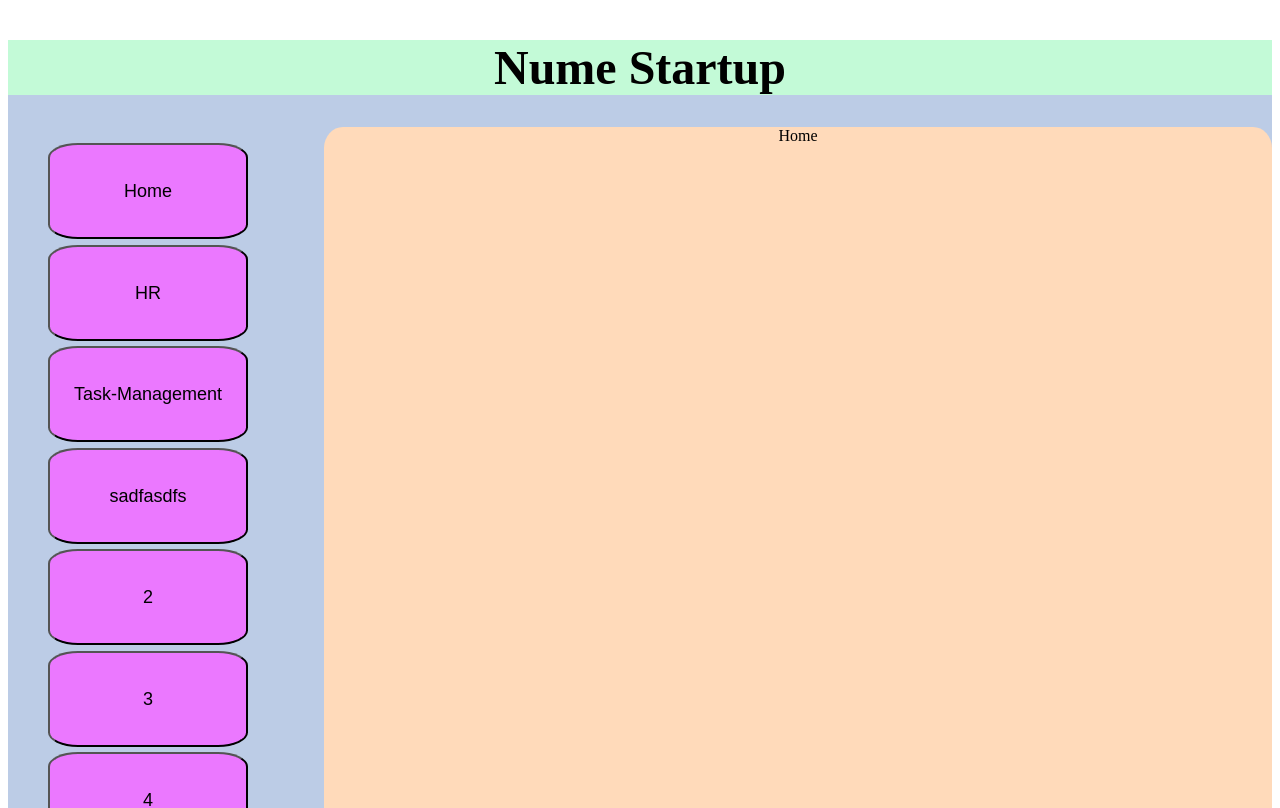
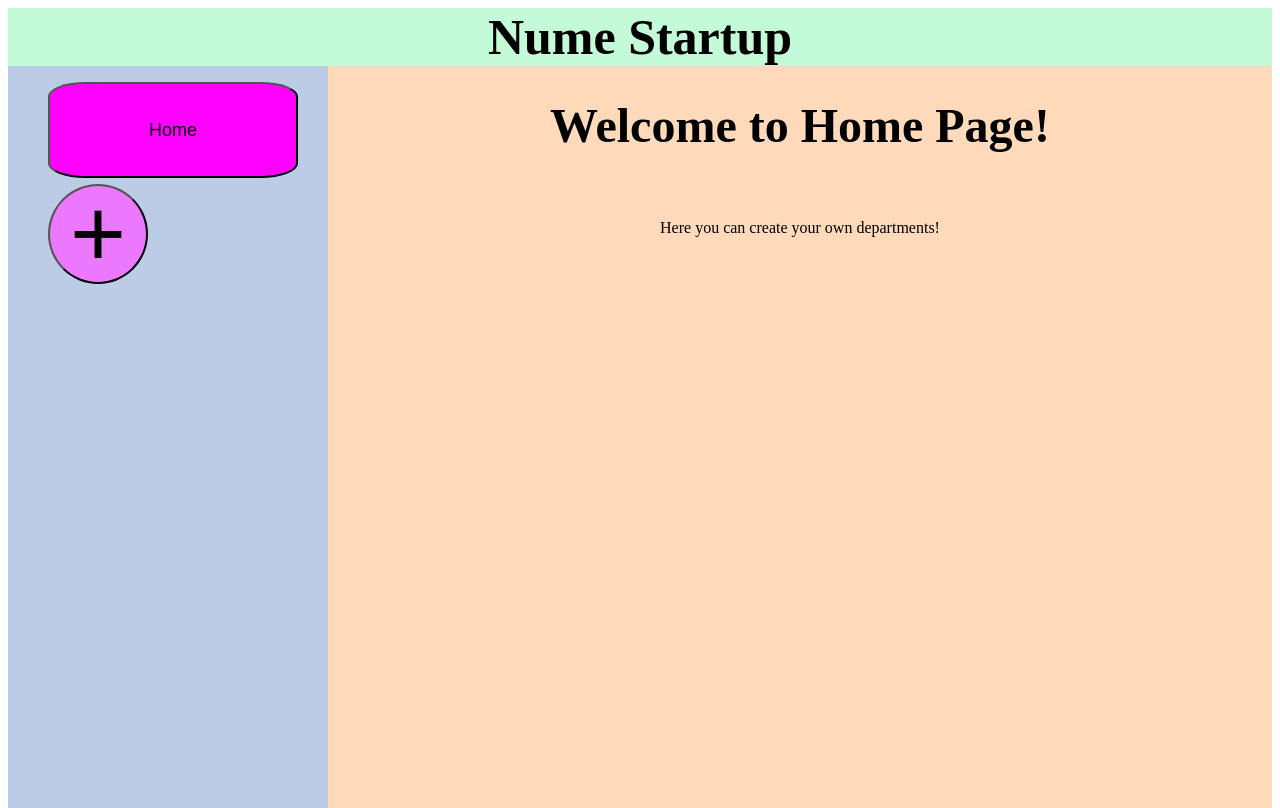
Before and after one commit to vlandero/Smarthack2022, a React (Create React App) app in the folder fe/: page /home in a window 1280 px wide. Shown: the top 808 px of the page. Built offline with nearby package versions, Linux system fonts and the light colour scheme.

Commit message:
react v3

```diff
--- a/fe/src/Components/Dashboard.css
+++ b/fe/src/Components/Dashboard.css
@@ -1,13 +1,14 @@
 .dashboard {
   width: 100%;
-  height: 100%;
+  height: 100vh;
   margin-top: 0;
-  background-color: #bccce6;
 }
+
 .menu {
-  max-width: 1600px;
+  /* max-width: 1600px; */
   width: 100%;
   margin: 0;
+  height: 100%;
   /* margin-right: 0; */
   justify-content: space-around;
   display: flex;
@@ -19,9 +20,9 @@
 .content {
   flex: 3;
   background-color: #ffdaba;
-  border-radius: 2%;
   text-align: center;
 }
+
 ul {
   list-style-type: none;
 }
@@ -34,9 +35,12 @@ li > button {
   text-align: center;
   background-color: #eb78ff;
   margin-right: 30px;
-  width: 200px;
+  width: 250px;
   line-height: 90px;
   cursor: pointer;
+}
+li > button:hover {
+  background-color: #ff00ff;
 }
 .title {
   text-align: center;
@@ -44,12 +48,29 @@ li > button {
   margin: 0;
   padding: 0;
 }
-.content {
+.title > h1 {
+  font-size: 50px;
   margin: 0;
+  padding: 0;
 }
 .addPage {
   font-size: 600%;
-  height: 120px;
-  width: 120px;
+  height: 100px;
+  width: 100px;
   border-radius: 100%;
 }
+.addPage:hover {
+  background-color: cyan;
+}
+.addPage > h1 {
+  font-size: 100%;
+  margin: 0;
+  padding: 0;
+}
+.Calendar {
+  width: 100%;
+  height: 150%;
+  display: flex;
+  flex-direction: column;
+  font-size: large;
+}
--- a/fe/src/Components/Dashboard.tsx
+++ b/fe/src/Components/Dashboard.tsx
@@ -1,23 +1,18 @@
 import { useState } from "react";
+import Calendar from "../Dashboard-pages/Calendar";
 import Home from "../Dashboard-pages/Home";
 import "./Dashboard.css";
+import Popup from "./Popup";
 
 // interface Page {}
 
-const dashboardPages: string[] = [
-  "Home",
-  "HR",
-  "Task-Management",
-  "sadfasdfs",
-  "2",
-  "3",
-  "4",
-  "5",
-  "6",
-];
+var dashboardPages: string[] = ["Home"];
+var typeOfPages: string[] = ["HR", "Task-Management", "Calendar"];
 
 const Dashboard = () => {
-  const [pageOpen, setpageOpen] = useState<number>(1);
+  const [pageOpen, setpageOpen] = useState<number>(0);
+  const [popup, setPopup] = useState<boolean>(false);
+
   return (
     <div className="dashboard">
       <div className="title">
@@ -32,21 +27,37 @@ const Dashboard = () => {
                   setpageOpen(index);
                 }}
               >
-                <button>{dashboardPage}</button>
+                <button
+                  style={{
+                    backgroundColor: pageOpen === index ? "#ff00ff" : "#eb78ff",
+                  }}
+                >
+                  {dashboardPage}
+                </button>
               </li>
             ))}
             <li>
-              <button className="addPage">+</button>
+              <button
+                className="addPage"
+                onClick={() => {
+                  setPopup(true);
+                }}
+              >
+                +
+              </button>
             </li>
           </ul>
         </div>
 
         <div className="content">
           <Home pageOpen={pageOpen}></Home>
+          <Calendar pageOpen={pageOpen}></Calendar>
         </div>
       </div>
+      <Popup popup={popup} setPopup={setPopup}></Popup>
     </div>
   );
 };
 
 export default Dashboard;
+export { dashboardPages, typeOfPages };
--- /dev/null
+++ b/fe/src/Components/Popup.css
@@ -0,0 +1,28 @@
+.modal {
+  position: fixed;
+  top: 0;
+  left: 0;
+  width: 100%;
+  height: 100%;
+  background-color: rgba(0, 0, 0, 0.5);
+  display: flex;
+  justify-content: center;
+  align-items: center;
+  z-index: 10;
+}
+.modal-content {
+  /* center in the middle of the screen */
+  position: fixed;
+  top: 50%;
+  left: 50%;
+  transform: translate(-50%, -50%);
+  background-color: white;
+  border-radius: 10px;
+  padding: 20px;
+  width: 500px;
+  height: 500px;
+  display: flex;
+  flex-direction: column;
+  justify-content: space-between;
+  z-index: 100;
+}
--- /dev/null
+++ b/fe/src/Components/Popup.tsx
@@ -0,0 +1,43 @@
+import React from "react";
+import { useState } from "react";
+import "./Popup.css";
+import { dashboardPages } from "./Dashboard";
+
+const typeOfPages: string[] = [
+  "HR",
+  "Task-Management",
+  "Calendar",
+  "Contact",
+  "Contability",
+  "Marketing",
+  "Sales",
+  "Finance",
+  "Legal",
+  "IT",
+  "Recruitment",
+  "Customer Support",
+];
+export default function Popup({ popup, setPopup }: any) {
+  if (popup === false) {
+    return null;
+  }
+  return (
+    <div>
+      <div className="modal"></div>
+      <div className="modal-content">
+        <h2 style={{ textAlign: "center" }}>Choose a department page to add</h2>
+        {/* <button onClick={() => setPopup(false)}>Try</button> */}
+        {typeOfPages.map((typeOfPages, index) => (
+          <button
+            onClick={() => {
+              setPopup(false);
+              dashboardPages.push(typeOfPages);
+            }}
+          >
+            {typeOfPages}
+          </button>
+        ))}
+      </div>
+    </div>
+  );
+}
--- /dev/null
+++ b/fe/src/Dashboard-pages/Calendar.tsx
@@ -0,0 +1,19 @@
+import React from "react";
+import { useState } from "react";
+import Calendar from "react-calendar";
+
+interface Props {
+  pageOpen: number;
+}
+
+const Calendar2 = ({ pageOpen }: Props) => {
+  const [value, onChange] = useState(new Date());
+  if (pageOpen === 1) {
+    return (
+      <div>
+        <Calendar onChange={onChange} value={value} />
+      </div>
+    );
+  } else return null;
+};
+export default Calendar2;
--- a/fe/src/Dashboard-pages/Home.tsx
+++ b/fe/src/Dashboard-pages/Home.tsx
@@ -5,10 +5,16 @@ interface Props {
 }
 
 const Home = ({ pageOpen }: Props) => {
-  if (pageOpen !== 1) {
+  if (pageOpen !== 0) {
     return null;
   }
-  return <div>Home</div>;
+  return (
+    <div>
+      <h1> Welcome to Home Page!</h1>
+      <br></br>
+      <p>Here you can create your own departments!</p>
+    </div>
+  );
 };
 
 export default Home;
```
Also changed, not shown: package.json (+10 -8 lines), 1 other file (tests, documents, lock files or other folders).
